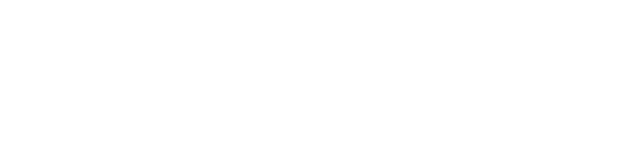
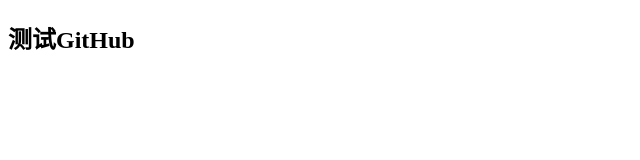
Before and after one commit to zhoujinshuai/product_03, a plain HTML site: page index.html in a window 1280 px wide. Shown: the whole page, without its empty margins (0-640 px from the left). Drawn offline with Linux system fonts and the light colour scheme.

Commit message:
第二次文件提交

```diff
--- a/index.html
+++ b/index.html
@@ -5,5 +5,6 @@
 		<title></title>
 	</head>
 	<body>
+		<h2>测试GitHub</h2>
 	</body>
 </html>
```
